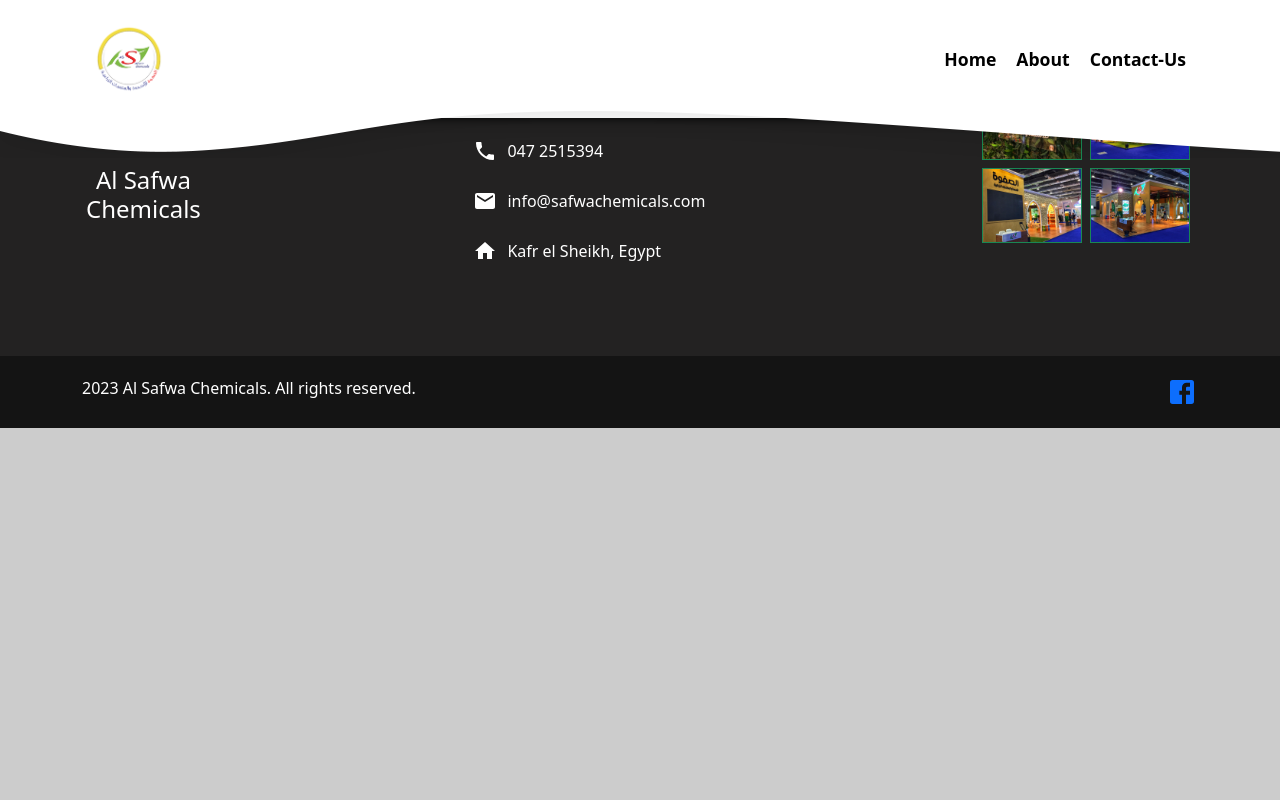
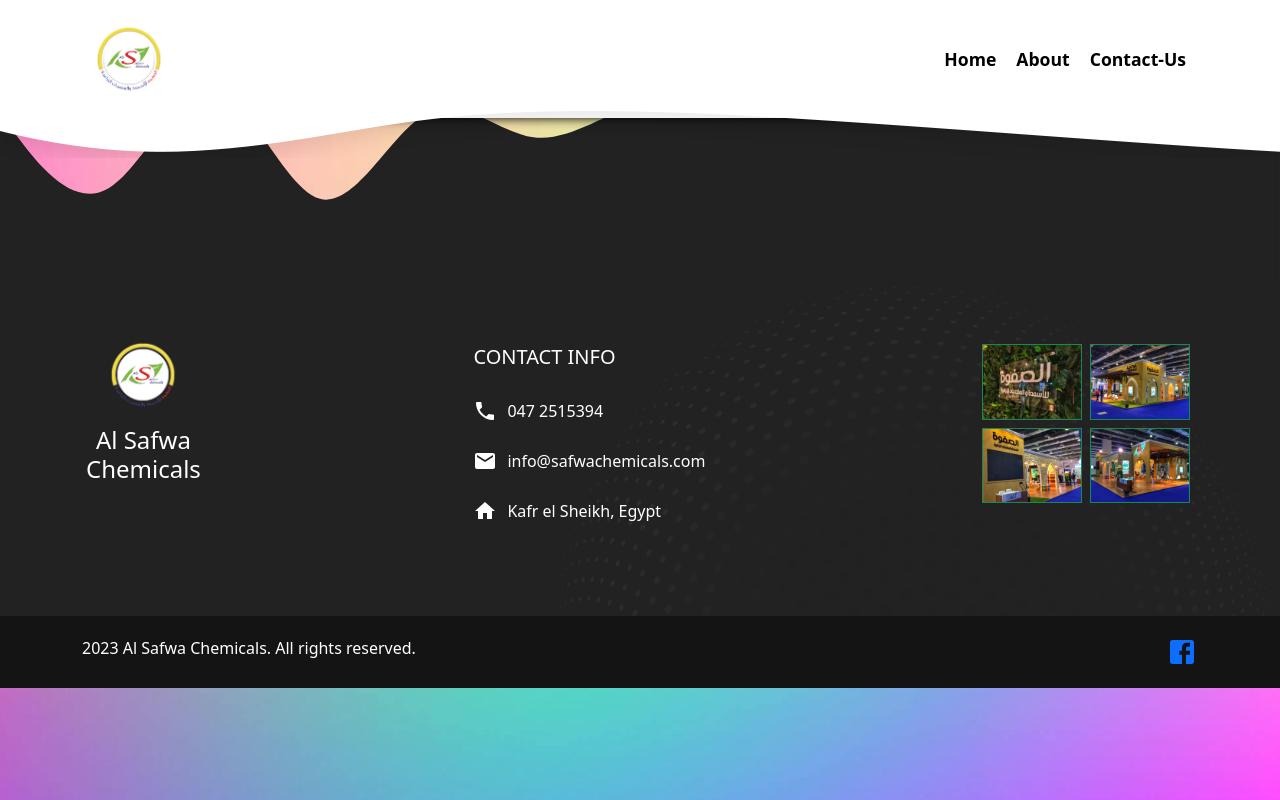
Before and after one commit to AbdulrahmanM0/AlSafwa, a React (Create React App) app: page /contact in a window 1280 px wide. Built offline with nearby package versions, Linux system fonts and the light colour scheme.

Commit message:
adding catalogue section and still need work and updating footer

```diff
--- a/src/App.css
+++ b/src/App.css
@@ -10,6 +10,9 @@
 }
 body{
   background-color: #ccc !important;
+  background-image: url('assets/images/backgrounds/background2.jpg');
+  background-size: cover;
+  background-attachment: fixed;
 }
 ul{
   list-style: none;
--- a/src/components/Footer/Footer.jsx
+++ b/src/components/Footer/Footer.jsx
@@ -1,9 +1,11 @@
 import BottomPart from "./FooterComponents/Bottom/BottomPart";
 import TopPart from "./FooterComponents/Top/TopPart";
+import SplitItemFooter from "./FooterComponents/SplitItemFooter";
 
 export default function Footer() {
   return (
     <footer>
+        <SplitItemFooter />
         <TopPart />
         <BottomPart />
     </footer>
--- /dev/null
+++ b/src/components/Footer/FooterComponents/SplitItemFooter.jsx
@@ -0,0 +1,9 @@
+import SplitFooter from '../../../assets/covers/wave (2).svg';
+
+export default function SplitItemFooter() {
+  return (
+    <div>
+        <img src={SplitFooter} alt='split wave image' />
+    </div>
+  )
+}
--- a/src/components/Footer/FooterComponents/Top/TopPart.css
+++ b/src/components/Footer/FooterComponents/Top/TopPart.css
@@ -2,6 +2,8 @@
 /* start footer top */
 .footerTop{
     background-color: rgb(35, 34, 34);
+    position: relative;
+    overflow: hidden;
 }
 
 .footerTop-container{
@@ -9,6 +11,8 @@
     display: flex;
     justify-content: space-between;
     flex-wrap: wrap;
+    position: relative;
+    z-index: 10;
 }
 .footerTop-container .contact-info{
     color: #fff;
@@ -35,4 +39,24 @@
     display: grid;
     grid-template-columns: repeat(2,1fr);
 }
+
+.coverSectionImg{
+    position: absolute;
+    right: 0;
+    top: 0;
+    animation-name: rotate;
+    animation-iteration-count: infinite;
+    animation-duration: 30s;
+    animation-timing-function: linear;
+    z-index: 5;
+}
+@keyframes rotate {
+    from{
+        transform: rotate(0deg);
+    }
+    to{
+        transform: rotate(360deg);
+    }
+}
+
 /* end footer top */
--- a/src/components/Footer/FooterComponents/Top/TopPart.jsx
+++ b/src/components/Footer/FooterComponents/Top/TopPart.jsx
@@ -3,10 +3,12 @@
 import PhoneIcon from '@mui/icons-material/Phone';
 import EmailIcon from '@mui/icons-material/Email';
 import HomeIcon from '@mui/icons-material/Home';
+import CoverImageSection from '../../../../assets/covers/supplement_shape02.png';
 
 import { useContext } from 'react';
 import { dataStore } from '../../../HandleData/ContextData';
 import { Link } from 'react-router-dom';
+
 
 export default function TopPart() {
     const { FactoryImages } = useContext(dataStore);
@@ -52,6 +54,9 @@
                 </div>
             </div>
         </div>
+        <div className="coverSectionImg">
+            <img  src={CoverImageSection} alt='cover image' />
+        </div>
     </div>
   )
 }
--- a/src/components/Pages/ContactUs/ContactUsPage/ContactUs.jsx
+++ b/src/components/Pages/ContactUs/ContactUsPage/ContactUs.jsx
@@ -1,5 +1,9 @@
+import MainSection from "../MainSection/MainSection";
+
 export default function ContactUs() {
   return (
-    <div>ContactUs</div>
+    <div>
+      <MainSection />
+    </div>
   )
 }
--- a/src/components/Pages/ContactUs/MainSection/MainSection.jsx
+++ b/src/components/Pages/ContactUs/MainSection/MainSection.jsx
@@ -2,6 +2,8 @@
 
 export default function MainSection() {
   return (
-    <div>MainSection</div>
+    <section>
+
+    </section>
   )
 }
--- /dev/null
+++ b/src/components/Pages/Home/CatalogueSection/CatalogueSection.jsx
@@ -0,0 +1,11 @@
+import HeadComponent from "../HeadComponent/HeadComponent";
+import CatalogueSlider from "./CatalogueSlider/CatalogueSlider";
+
+export default function CatalogueSection() {
+  return (
+    <section>
+        <HeadComponent sectionName={'Catalogue'}/>
+        <CatalogueSlider />
+    </section>
+  )
+}
--- /dev/null
+++ b/src/components/Pages/Home/CatalogueSection/CatalogueSlider/CatalogueSlider.jsx
@@ -0,0 +1,30 @@
+import Slider from 'react-slick';
+import { useContext } from 'react';
+import { dataStore } from '../../../../HandleData/ContextData';
+
+export default function CatalogueSlider() {
+    const { CatalogueImages } = useContext(dataStore)
+
+    const settings = {
+        dots: false,
+        infinite: true,
+        arrows: true,
+        speed: 500,
+        slidesToShow: 1,
+        slidesToScroll: 1,
+    };
+
+    return (
+    <div className='container'>
+            <Slider {...settings}>
+                {
+                    CatalogueImages.map(page => (
+                        <div key={page}>
+                            <img className='w-100' src={page} alt='catalogue page' />
+                        </div>
+                    ))
+                }
+            </Slider>
+    </div>
+  )
+}
--- a/src/components/Pages/Home/HomePage/Home.jsx
+++ b/src/components/Pages/Home/HomePage/Home.jsx
@@ -5,6 +5,8 @@
 import waveImg from '../../../../assets/covers/wave.svg';
 import waveImg2 from '../../../../assets/covers/wave (1).svg';
 import OurJournyISection from "../OurJournySection/OurJournyISection";
+import CatalogueSection from "../CatalogueSection/CatalogueSection";
+
 
 export default function Home() {
   return (
@@ -15,6 +17,7 @@
           <SplitItem splitImg={waveImg}/>
         <OurJournyISection />
           <SplitItem splitImg={waveImg2} />
+        <CatalogueSection />
     </div>
   )
 }
--- a/src/components/Pages/Home/OurJournySection/OurJournyItems/OurJournyItems.css
+++ b/src/components/Pages/Home/OurJournySection/OurJournyItems/OurJournyItems.css
@@ -1,5 +1,6 @@
 /* start our journy items */
 .ourJournyItems-container{
+    position: relative;
     overflow: hidden;
     width: 100%;
 }
--- a/src/components/Pages/Home/OurJournySection/OurJournyItems/OurJournyItems.jsx
+++ b/src/components/Pages/Home/OurJournySection/OurJournyItems/OurJournyItems.jsx
@@ -3,6 +3,7 @@
 import { useEffect , useState } from "react";
 import { InView } from "react-intersection-observer";
 import './OurJournyItems.css';
+
 
 export default function OurJournyItems() {
     const [ windowWidth , setWindowWidth ] = useState(getWindowWidth());
@@ -41,6 +42,7 @@
             </div>
         </div>
         </InView>
+
     </div>
   )
 }
```
Also changed, not shown: src/assets/covers/wave (2).svg (added).
